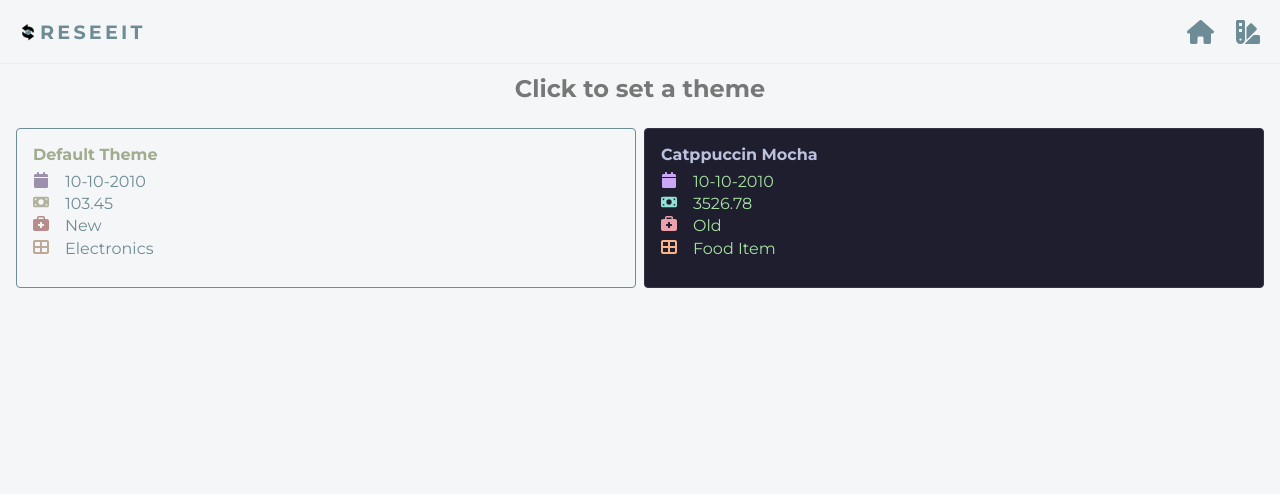
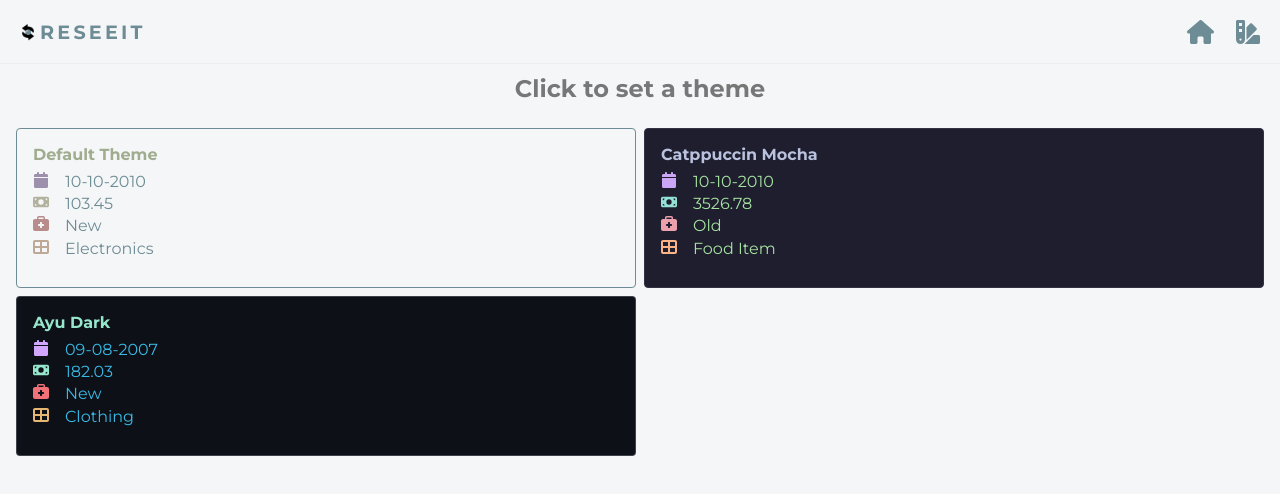
Before and after one commit to happ-2h/Reseeit, a React (Vite) app in the folder client/: page /themeChooser in a window 1280 px wide. Shown: the top 494 px of the page. Built offline with nearby package versions, Linux system fonts and the light colour scheme.

Commit message:
Added Ayu Dark theme

```diff
--- a/client/src/assets/styles/themes.css
+++ b/client/src/assets/styles/themes.css
@@ -83,7 +83,8 @@
 /*******************
  * Catppuccin Mocha *
  *******************/
- #app-wrapper.catppuccin-mocha {
+/* App.tsx */
+#app-wrapper.catppuccin-mocha {
   background-color: #1e1e2e;
 }
 
@@ -154,3 +155,81 @@
 #form-btn-submit:active.catppuccin-mocha {
   background-color: #89DCEB;
 }
+
+
+
+/************
+ * Ayu Dark *
+ ************/
+/* App.tsx */
+#app-wrapper.ayu-dark {
+  background-color: #0D1017;
+}
+
+/* Header.tsx */
+#header-container.ayu-dark {
+  border-bottom: 1px solid #131721;
+  color: #BFBDB6;
+}
+
+.btn-icon.ayu-dark {
+  color: #6C5980;
+}
+
+#header-actions-container.ayu-dark button:hover {
+  background-color: #47526640;
+}
+
+/* ProductCard.tsx */
+#productcard-container.ayu-dark {
+  border: 1px solid #6C738080;
+  background-color: #0D1017;
+}
+
+#productcard-name.ayu-dark {
+  color: #95E6CB;
+}
+
+/* IconLabel.tsx */
+#iconlabel-container.ayu-dark span {
+  color: #39BAE6;
+}
+
+/* Form.tsx */
+#form-container.ayu-dark {
+  background-color: #0F131A;
+}
+
+#form-heading.ayu-dark {
+  border-bottom: 2px solid #131721;
+  color: #6C5980
+}
+
+.form-input.ayu-dark {
+  border: 1px solid #47526640;
+  color: #BFBDB6;
+  background-color: #47526633;
+}
+
+.form-input:focus.ayu-dark {
+  box-shadow: 0 0 0 1pt #59C2FF;
+  background-color: #47526640;
+}
+
+.required-notif.ayu-dark {
+  color: #D95757;
+  background-color: #0F131A;
+}
+
+#form-btn-submit.ayu-dark {
+  color: #BFBDB6;
+  background-color: #409FFF21;
+}
+
+#form-btn-submit:hover.ayu-dark {
+  background-color: #409FFF4D;
+}
+
+#form-btn-submit:active.ayu-dark {
+  background-color: #73B8FF;
+}
--- a/client/src/components/Form.tsx
+++ b/client/src/components/Form.tsx
@@ -135,6 +135,18 @@
         default: return "#000";
       }
     }
+    else if (theme === "ayu-dark") {
+      switch(icon) {
+        case "faBox":              return "#FFB454";
+        case "faCalendar":         return "#D2A6FF";
+        case "faMoneyBill":        return "#95E6CB";
+        case "faBriefcaseMedical": return "#F07178";
+        case "faTableCellsLarge":  return "#E6B673";
+        case "faArrowsRotate":     return "#7FD962";
+        case "faTrash":            return "#D95757";
+        default: return "#000";
+      }
+    }
 
     return "#000";
   };
--- a/client/src/components/ProductCard.tsx
+++ b/client/src/components/ProductCard.tsx
@@ -79,6 +79,17 @@
         default: return "#000";
       }
     }
+    else if (theme === "ayu-dark") {
+      switch(icon) {
+        case "faCalendar":         return "#D2A6FF";
+        case "faMoneyBill":        return "#95E6CB";
+        case "faBriefcaseMedical": return "#F07178";
+        case "faTableCellsLarge":  return "#E6B673";
+        case "faArrowsRotate":     return "#7FD962";
+        case "faTrash":            return "#D95757";
+        default: return "#000";
+      }
+    }
 
     return "#000";
   };
--- a/client/src/routes/ThemeChooser.tsx
+++ b/client/src/routes/ThemeChooser.tsx
@@ -34,6 +34,17 @@
           isPreview={true}
           theme="catppuccin-mocha"
         />
+
+        <ProductCard
+          product_id={-1}
+          category="Clothing"
+          condition="New"
+          date="09-08-2007"
+          name="Ayu Dark"
+          price={18203}
+          isPreview={true}
+          theme="ayu-dark"
+        />
       </div>
     </>
   );
```
